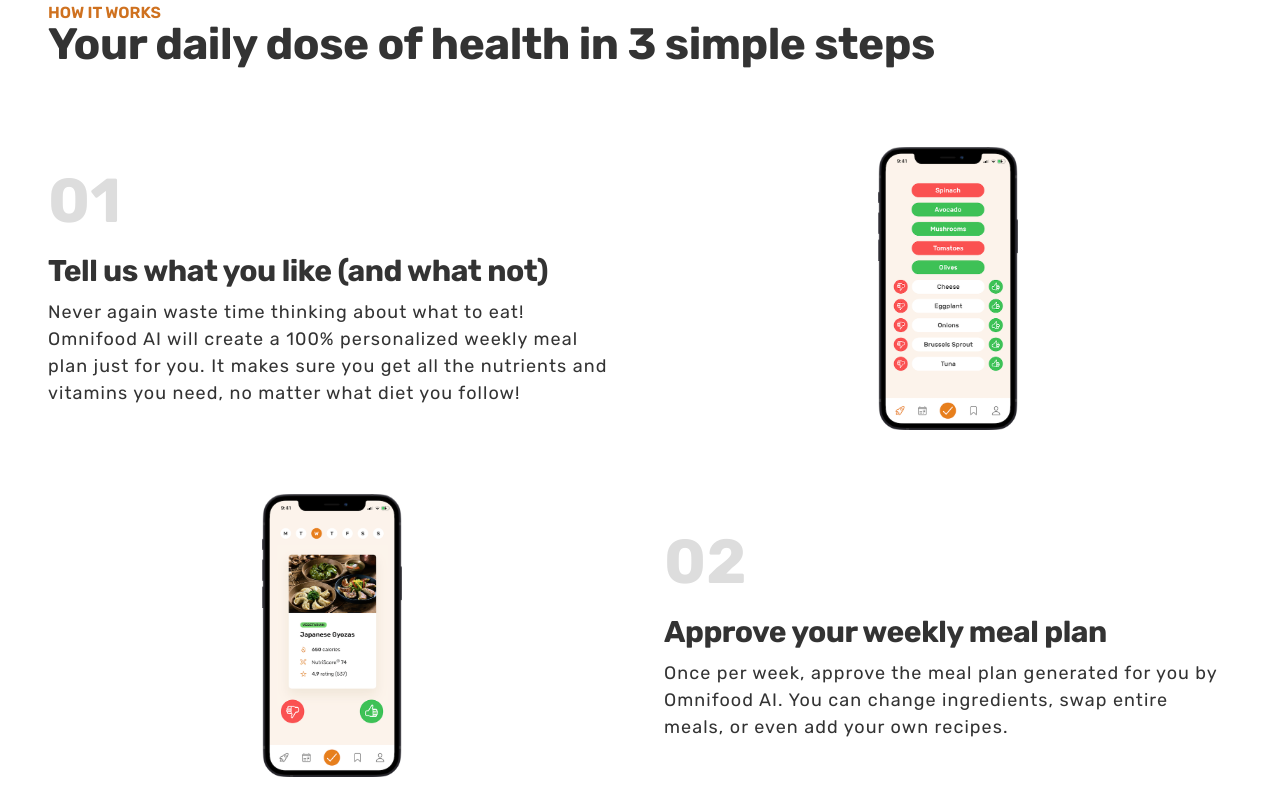
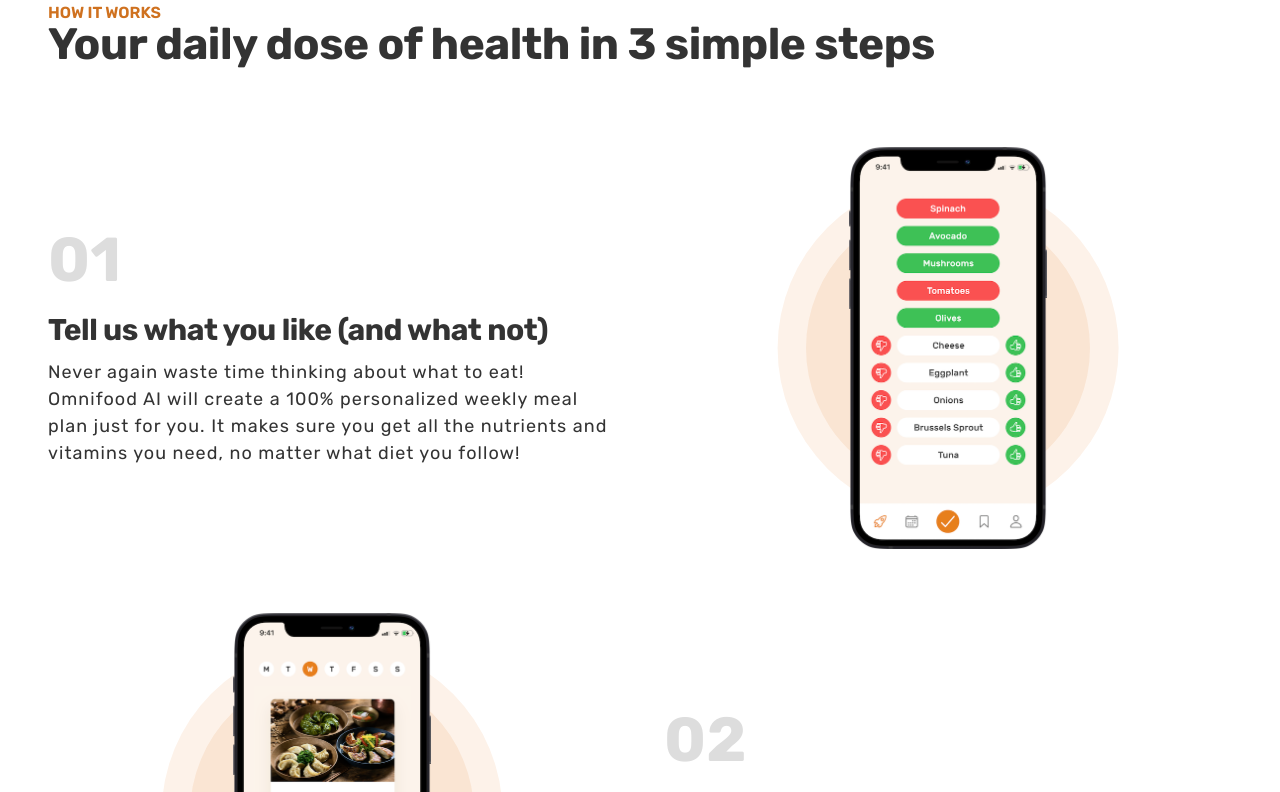
Before and after one commit to Albionaahmetti/OmniFood, a plain HTML site: page html/index.html in a window 1280 px wide. Shown: the part 830-1622 px from the top of the page. Drawn offline with Linux system fonts and the light colour scheme.

Commit message:
Added img illustration

```diff
--- a/css/custom.css
+++ b/css/custom.css
@@ -150,6 +150,8 @@
 /* ****** Steps Start ****** */
 .steps {
     padding: 0 4.8rem;
+    /* margin: 0 auto;
+    width: 130rem; */
 }
 
 .span-desc {
@@ -161,8 +163,6 @@
 .steps-content{
     display: grid;
     grid-template-columns: 1fr 1fr;
-  justify-items: center;
-  justify-content: center;
     align-items: center;
     row-gap: 6.4rem;
     column-gap: 4.8rem;
@@ -190,9 +190,35 @@
     letter-spacing: 1.05px;
 }
 .step-img{
+
     display: flex;
     justify-content: center;
+    align-items: center;
+    position: relative;
+}
+.step-img::before,
+.step-img::after{
+    content: "";
+    position:absolute;
+    top: 50%;
+    left: 50%;
+    border-radius: 50%;
+    z-index: -2;
+    transform: translate(-50%,-50%);
+    display: block;
+    /* height: 60%; */
+}
+.step-img::before{
+    width: 60%;
+    background-color: #fdf2e9;
+    padding-bottom: 60%;
+    z-index: -2;
+}
+.step-img::after{
+    background-color: #fae5d3;
+    width: 50%;
+    z-index: -1;
+    padding-bottom: 50%;
 }
 
-
 /* ****** Steps End ****** */
```
